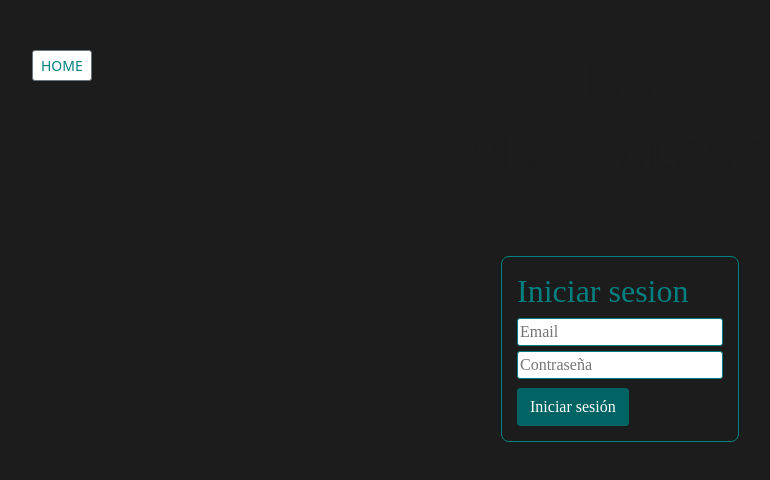
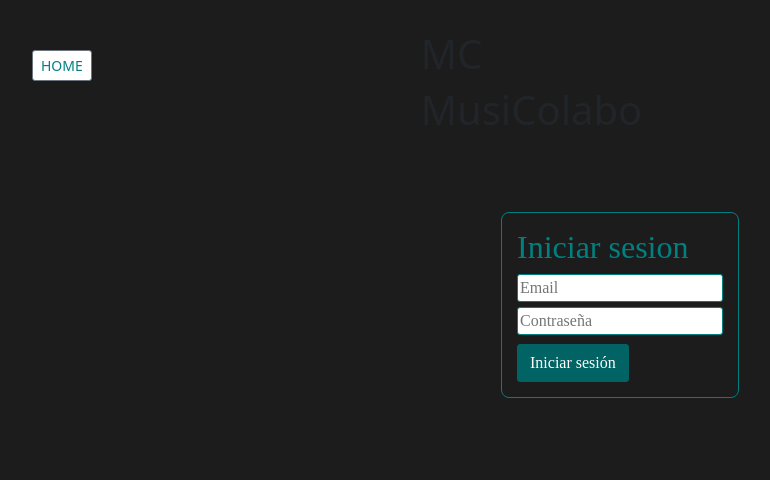
Before and after one commit to javijsgithub/sprint9, a React (Create React App) app in the folder musicolabo/: page /login in a window 1280 px wide. Shown: the top 480 px of the page, without its empty margins (20-790 px from the left). Built offline with nearby package versions, Linux system fonts and the light colour scheme.

Commit message:
cambiar nombre de className de col-logo a col-logo-login y de musicolago-logo a musicolabo-logo-login

```diff
--- a/musicolabo/src/components/login.js
+++ b/musicolabo/src/components/login.js
@@ -31,8 +31,8 @@ const Login = () => {
           <div className='col col-btn-home-login'>
           <Link to="/" className='btn btn-sm btn-outline-secondary' type="button" id='btn-home-login'>HOME</Link>
           </div>
-          <div className=' col col-logo'>
-            <div className='musicolabo-logo'>
+          <div className='col col-logo-login'>
+            <div className='musicolabo-logo-login'>
               <h1>MC</h1>
             </div>
               <h1>MusiColabo</h1>
```
